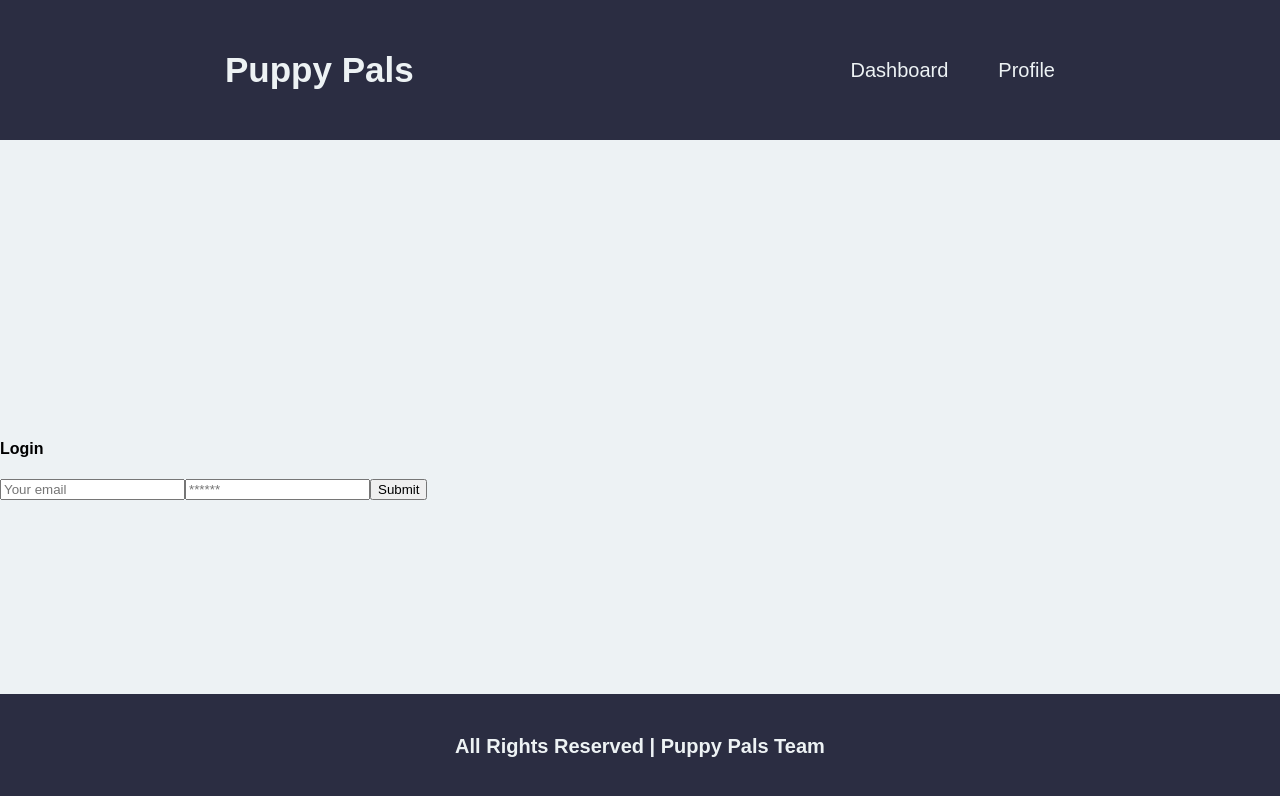
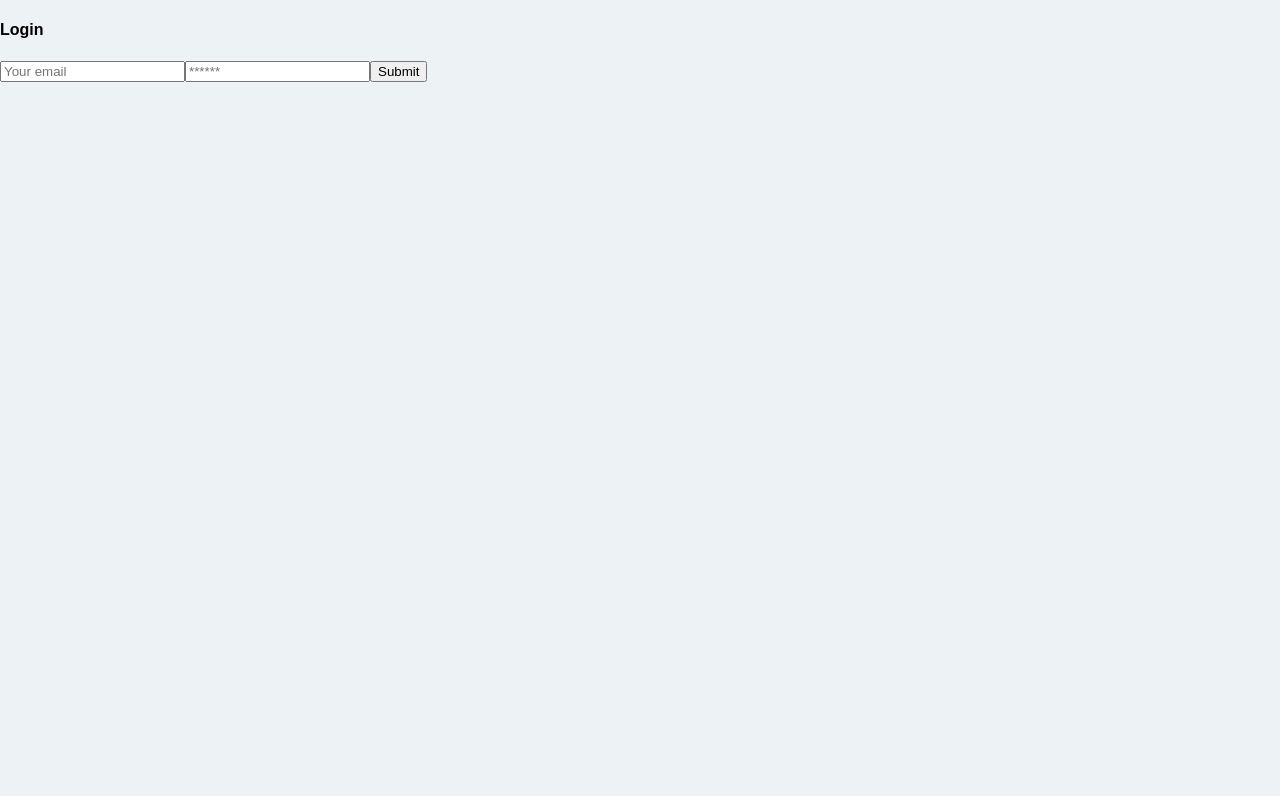
Before and after one commit to tcrain96/Puppy-Pals, a React (Create React App) app in the folder client/: page / in a window 1280 px wide. Shown: the top 796 px of the page. Built offline with nearby package versions, Linux system fonts and the light colour scheme.

Commit message:
added conditional display to App.js

```diff
--- a/client/src/App.js
+++ b/client/src/App.js
@@ -20,6 +20,8 @@ import NoMatch from "./pages/NoMatch";
 //import components
 import Header from "./components/Header";
 import Footer from "./components/Footer";
+
+import Auth from "./utils/auth";
 
 const httpLink = createHttpLink({
   uri: "/graphql",
@@ -45,18 +47,25 @@ function App() {
     <ApolloProvider client={client}>
       <Router>
         <div className="main-container">
-          <Header />
+          {Auth.loggedIn() ? <Header /> : null}
+
           <div className="container">
-            <Switch>
-              <Route exact path="/" component={Login} />
-              <Route exact path="/login" component={Login} />
-              <Route exact path="/signup" component={Signup} />
-              <Route exact path="/profile/:username?" component={Profile} />
-              <Route exact path="/dashboard" component={Dashboard} />
-              <Route exact path="*" component={NoMatch} />
-            </Switch>
+            {Auth.loggedIn() ? (
+              <Switch>
+                <Route exact path="/" component={Dashboard} />
+                <Route exact path="/login" component={Dashboard} />
+                <Route exact path="/signup" component={Dashboard} />
+                <Route exact path="/profile/:username?" component={Profile} />
+                <Route exact path="/dashboard" component={Dashboard} />
+                <Route exact path="*" component={NoMatch} />
+              </Switch>
+            ) : (
+              <Switch>
+                <Route exact path="*" component={Login} />
+              </Switch>
+            )}
           </div>
-          <Footer />
+          {Auth.loggedIn() ? <Footer /> : null}
         </div>
       </Router>
     </ApolloProvider>
```
